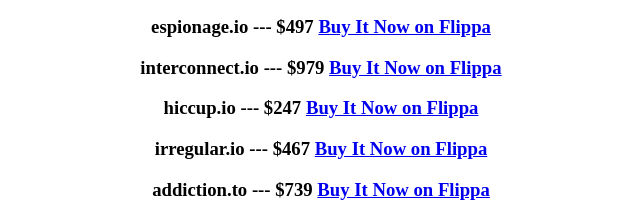
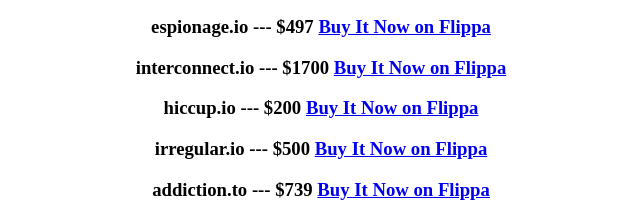
Before and after one commit to theunixbeard/theunixbeard.github.io, a plain HTML site: page index.html in a window 1280 px wide. Shown: the part 186-402 px from the top of the page, 319-959 px from the left. Drawn offline with Linux system fonts and the light colour scheme.

Commit message:
update pricing

```diff
--- a/index.html
+++ b/index.html
@@ -31,9 +31,9 @@
   <h3>glimpse.to --- $377 <a href="https://flippa.com/domain-catalogs/22918/listings/5169531">Buy It Now on Flippa</a></h3>
   <h3>glitches.io --- $847 <a href="https://flippa.com/domain-catalogs/22918/listings/5169532">Buy It Now on Flippa</a></h3>
   <h3>espionage.io --- $497 <a href="https://flippa.com/domain-catalogs/22918/listings/5172773">Buy It Now on Flippa</a></h3>
-  <h3>interconnect.io --- $979 <a href="https://flippa.com/domain-catalogs/22918/listings/5180785">Buy It Now on Flippa</a></h3>
-  <h3>hiccup.io --- $247 <a href="https://flippa.com/domain-catalogs/22918/listings/5180786">Buy It Now on Flippa</a></h3>
-  <h3>irregular.io --- $467 <a href="https://flippa.com/domain-catalogs/22918/listings/5180787">Buy It Now on Flippa</a></h3>
+  <h3>interconnect.io --- $1700 <a href="https://flippa.com/domain-catalogs/22918/listings/5180785">Buy It Now on Flippa</a></h3>
+  <h3>hiccup.io --- $200 <a href="https://flippa.com/domain-catalogs/22918/listings/5180786">Buy It Now on Flippa</a></h3>
+  <h3>irregular.io --- $500 <a href="https://flippa.com/domain-catalogs/22918/listings/5180787">Buy It Now on Flippa</a></h3>
   <h3>addiction.to --- $739 <a href="https://flippa.com/domain-catalogs/22918/listings/5180788">Buy It Now on Flippa</a></h3>
   <h3>masks.io --- $949 <a href="https://flippa.com/domain-catalogs/22918/listings/5221910">Buy It Now on Flippa</a></h3>
   <h3>crossing.io --- $237 <a href="https://flippa.com/domain-catalogs/22918/listings/5221911">Buy It Now on Flippa</a></h3>
```
